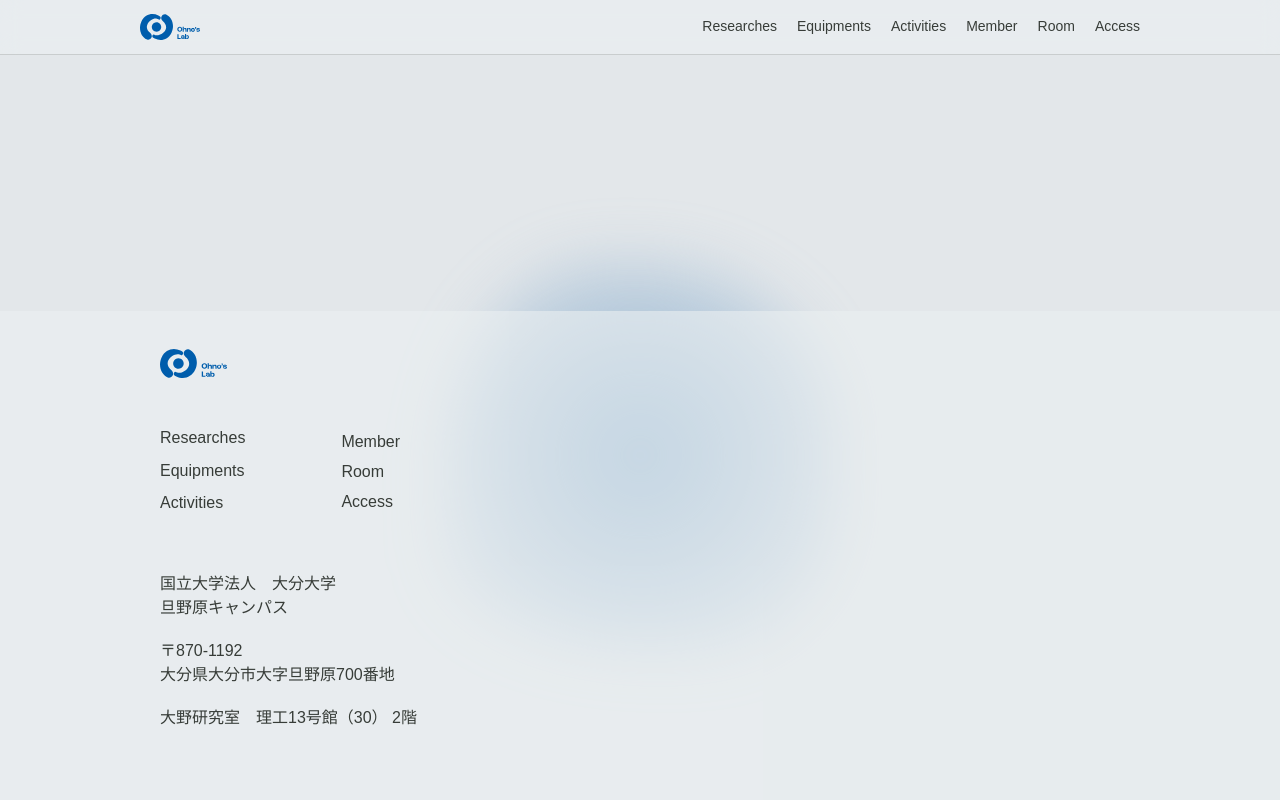
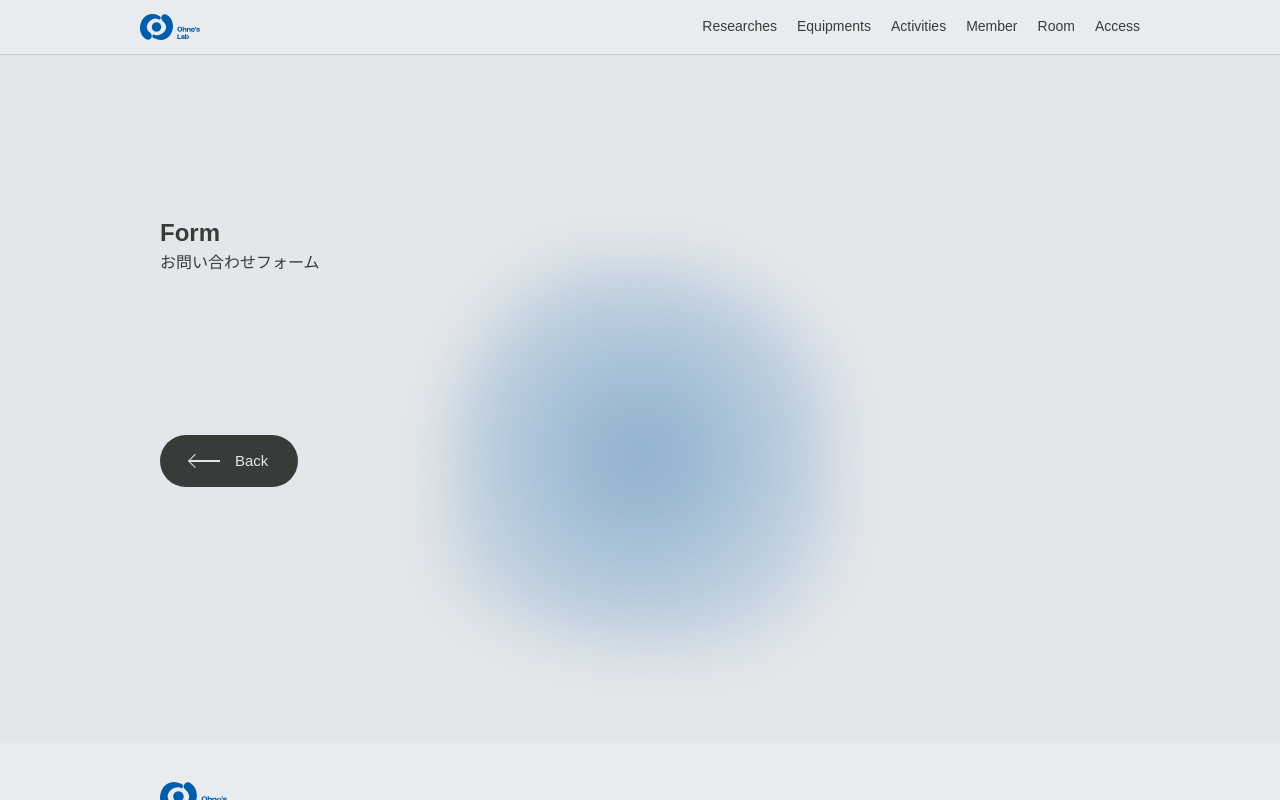
Before and after one commit to svertkatter/ohnolab3, a Nuxt app: page /form in a window 1280 px wide. Shown: the top 800 px of the page. Built offline with nearby package versions, Linux system fonts and the light colour scheme; a web font is replaced by a local one.

Commit message:
style: :lipstick: 調整

```diff
--- a/components/LinkButton.vue
+++ b/components/LinkButton.vue
@@ -1,4 +1,41 @@
 <template>
+        <!-- 内部リンクの場合 -->
+        <NuxtLink v-if="isInternalLink" :to="link" class="paper-button" target="_blank" rel="noopener noreferrer">
+            <NuxtImg v-if="icon" :src="icon" alt="icon" class="icon" />
+            {{ text }}
+        </NuxtLink>
+
+        <!-- 外部リンクの場合 -->
+        <a v-else :href="link" class="paper-button" target="_blank" rel="noopener noreferrer">
+            <NuxtImg v-if="icon" :src="icon" alt="icon" class="icon" />
+            {{ text }}
+        </a>
+</template>
+
+<script setup>
+import { computed } from 'vue'
+
+// プロパティの定義
+const props = defineProps({
+    link: {
+        type: String,
+        required: true
+    },
+    text: {
+        type: String,
+        required: true
+    },
+    icon: {
+        type: String,
+        required: false
+    }
+})
+
+// 内部リンクか外部リンクかを判定
+const isInternalLink = computed(() => props.link.startsWith('/'))
+</script>
+
+<!-- <template>
         <a class="paper-button" :href="link" target="_blank" rel="noopener noreferrer">
             <NuxtImg v-if="icon" :src="icon"/>
             {{ text }}
@@ -20,4 +57,4 @@ defineProps({
         required: true
     }
 })
-</script>
+</script> -->
--- /dev/null
+++ b/pages/form/index.vue
@@ -0,0 +1,14 @@
+<template>
+    <article class="container form-article">
+        <div class="section">
+            <div class="section-title">
+                <h2>Form</h2>
+                <p>お問い合わせフォーム</p>
+            </div>
+
+            <div class="button-back"><BackButton/></div>
+
+
+        </div>
+    </article>
+</template>
```
